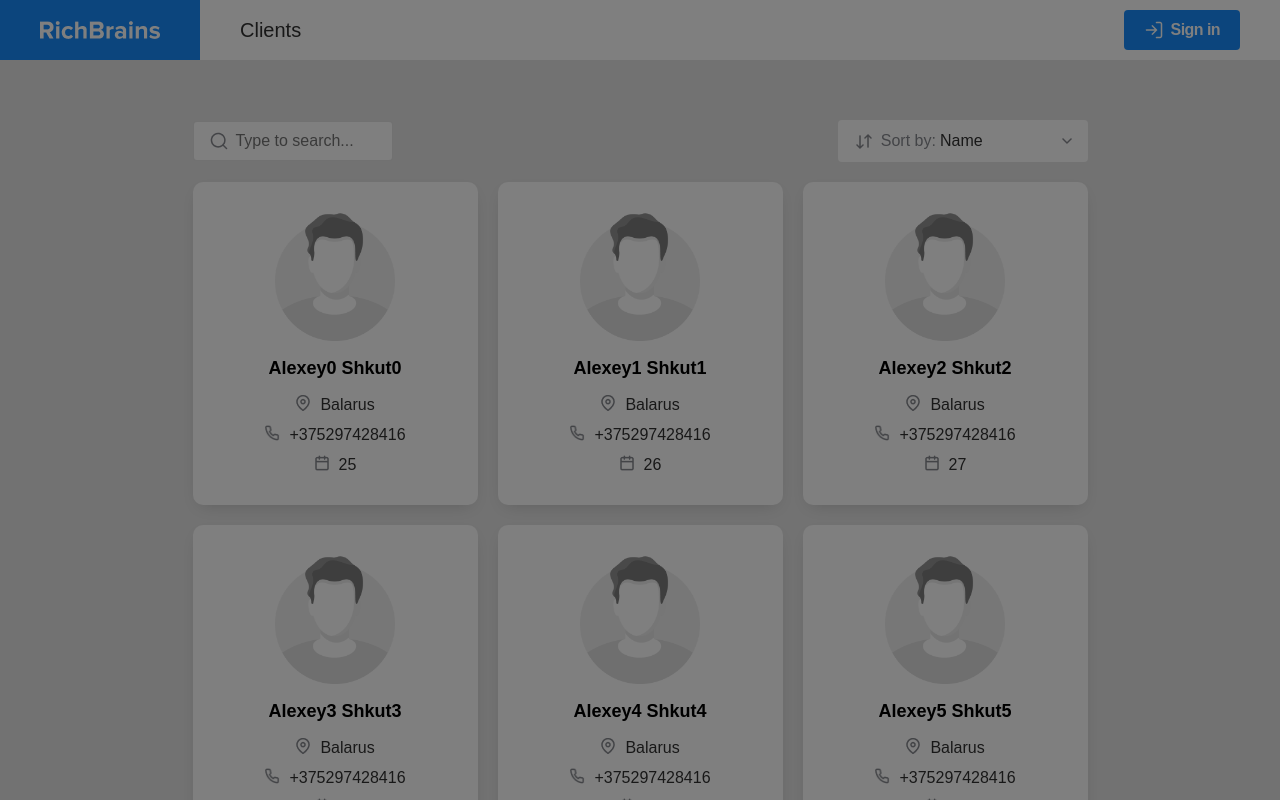
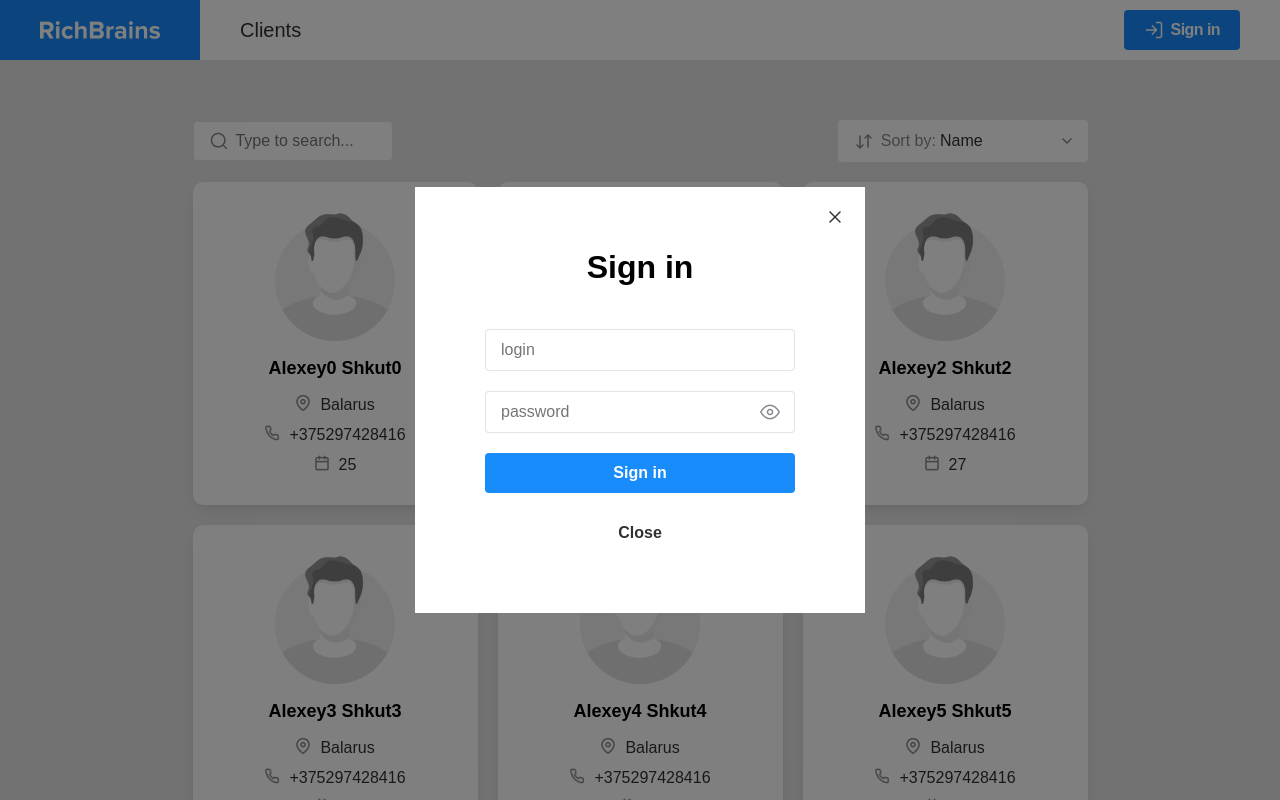
Before and after one commit to vkuper77/rich-brains, a React (Create React App) app in the folder frontend/: page / in a window 1280 px wide. Both pictures are taken after a click on the element "Sign in". Shown: the top 800 px of the page. Built offline with nearby package versions, Linux system fonts and the light colour scheme.

Commit message:
feat: add signIn

```diff
--- a/frontend/src/components/Header/Header.tsx
+++ b/frontend/src/components/Header/Header.tsx
@@ -36,7 +36,7 @@ const Header = ({routeName = 'Clients'}: HeaderProps) => {
                 </div>
             </div>
             <Modal isOpen={showAuth} onClose={toggle}>
-                <SignIn/>
+                <SignIn callback={toggle}/>
             </Modal>
         </>
     );
--- a/frontend/src/components/SignIn/SignIn.tsx
+++ b/frontend/src/components/SignIn/SignIn.tsx
@@ -1,9 +1,64 @@
-import React from 'react';
+import React, {ChangeEvent, FormEvent, useState} from 'react';
+import {useAppContext} from "../../context/app/context";
+import Input from "../UI/Inputs/Input/Input";
+import MainButton from "../UI/Buttons/MainButton/MainButton";
+import './style.css'
 
-const SignIn = () => {
+interface SignInProps {
+    callback: () => void
+}
+
+const SignIn = ({callback}: SignInProps) => {
+    const [username, setUsername] = useState<string>("")
+    const [password, setPassword] = useState<string>("")
+    const [showPass, setShowPass] = useState<boolean>(false)
+    const app = useAppContext()
+
+    const handleUsernameChange = (event: ChangeEvent<HTMLInputElement>) => {
+        setUsername(event.target.value)
+    }
+
+    const handlePasswordChange = (event: ChangeEvent<HTMLInputElement>) => {
+        setPassword(event.target.value)
+    }
+
+    const handleSubmit = (event: FormEvent) => {
+        if (!username.length || !username.length) return
+        event.preventDefault()
+        app!.signIn()
+    }
+
     return (
-        <div>
-
+        <div className='sign-wrapper'>
+            <div onClick={callback} className='cross-icon'>
+                <img alt='cross' src={require('../../assets/image/close.png')}/>
+            </div>
+            <h2 className='sign-title'>Sign in</h2>
+            <form action={'/'} onSubmit={handleSubmit} className='sign-form'>
+                <div style={{marginBottom: '20px'}}>
+                    <Input
+                        value={username}
+                        handleChange={handleUsernameChange}
+                        type='text'
+                        placeholder='login'
+                    />
+                </div>
+                <div style={{marginBottom: '20px', position: 'relative'}}>
+                    <Input
+                        value={password}
+                        handleChange={handlePasswordChange}
+                        type={showPass ? 'text' : 'password'}
+                        placeholder='password'
+                    />
+                    <div onClick={() => setShowPass(p => !p)} className='show-icon'>
+                        <img alt='show-icon' src={require('../../assets/image/show.png')}/>
+                    </div>
+                </div>
+                <div style={{marginBottom: '20px'}}>
+                    <MainButton type='submit' text='Sign in'/>
+                </div>
+                <MainButton type='button' text='Close' styleButton='secondary-button' callback={callback}/>
+            </form>
         </div>
     );
 };
--- /dev/null
+++ b/frontend/src/components/SignIn/style.css
@@ -0,0 +1,42 @@
+.sign-wrapper {
+    position: relative;
+    background-color: var(--color-white);
+    padding: 3.75rem 4.37rem;
+}
+
+.sign-title {
+    font-family: 'proxima-nova', sans-serif;
+    font-weight: 700;
+    color: var(--color-black);
+    line-height: 2.62rem;
+    font-size: 2rem;
+    text-align: center;
+    margin-bottom: 2.5rem;
+}
+
+.sign-form {
+    width: 310px;
+}
+
+.cross-icon {
+    position: absolute;
+    top: 20px;
+    right: 20px;
+}
+
+.show-icon {
+    position: absolute;
+    top: 0;
+    right: 15px;
+    height: 100%;
+    display: flex;
+    align-items: center;
+}
+
+.cross-icon:hover, .show-icon:hover {
+    cursor: pointer;
+}
+
+.cross-icon:active, .show-icon:hover {
+    opacity: 0.7;
+}
--- /dev/null
+++ b/frontend/src/components/UI/Buttons/MainButton/MainButton.tsx
@@ -0,0 +1,15 @@
+import React from 'react';
+import './style.css'
+
+interface MainButtonProps {
+    type?: "button" | "submit" | "reset" | undefined
+    text?: string
+    styleButton?: 'main-button' | 'secondary-button'
+    callback?: () => void
+}
+
+const MainButton = ({type = 'button', text = '', styleButton = 'main-button', callback = () => undefined}: MainButtonProps) => {
+    return <button onClick={callback} className={`button-custom ${styleButton}`} type={type}>{text}</button>
+};
+
+export default MainButton;
--- /dev/null
+++ b/frontend/src/components/UI/Buttons/MainButton/style.css
@@ -0,0 +1,27 @@
+.button-custom {
+    width: 100%;
+    font-family: 'proxima-nova', sans-serif;
+    font-weight: 600;
+    font-size: 1rem;
+    line-height: 1.25rem;
+    padding: 10px 0;
+    border-radius: 4px;
+}
+
+.button-custom:hover {
+    cursor: pointer;
+}
+
+.button-custom:active {
+    opacity: .7;
+}
+
+.main-button {
+    background-color: var(--color-primary);
+    color: var(--color-white);
+}
+
+.secondary-button {
+    background-color: var(--color-white);
+    color: var(--color-light-black);
+}
--- /dev/null
+++ b/frontend/src/components/UI/Inputs/Input/Input.tsx
@@ -0,0 +1,26 @@
+import React, {ChangeEvent} from 'react';
+import './style.css'
+
+interface InputProps {
+    id?: string
+    type?: string
+    value?: string
+    placeholder?: string
+    handleChange?: (event: ChangeEvent<HTMLInputElement>) => void
+}
+
+const Input = ({type = '', placeholder, value = '', id = '', handleChange = () => undefined}: InputProps) => {
+    return (
+        <input
+            className="input-custom"
+            id={id}
+            type={type}
+            value={value}
+            onChange={handleChange}
+            required
+            placeholder={placeholder}
+        />
+    );
+};
+
+export default Input;
--- /dev/null
+++ b/frontend/src/components/UI/Inputs/Input/style.css
@@ -0,0 +1,15 @@
+.input-custom {
+    font-family: 'proxima-nova', sans-serif;
+    font-weight: 400;
+    font-size: 1rem;
+    line-height: 1.25rem;
+    padding: 10px 15px;
+    border: 1px solid rgba(38, 38, 38, 0.12);
+    width: 100%;
+    border-radius: 4px;
+}
+
+.input-custom:focus {
+    outline: none;
+    border: 1px solid var(--color-primary);
+}
--- a/frontend/src/hooks/use-app.tsx
+++ b/frontend/src/hooks/use-app.tsx
@@ -3,6 +3,7 @@ import React, {useCallback} from 'react';
 export default () => {
     /** Sign In User to App */
     const signIn = useCallback(async () => {
+        console.log('signIn')
     }, [])
     return { signIn }
 };
```
Also changed, not shown: frontend/src/assets/image/close.png (added), frontend/src/assets/image/show.png (added).
